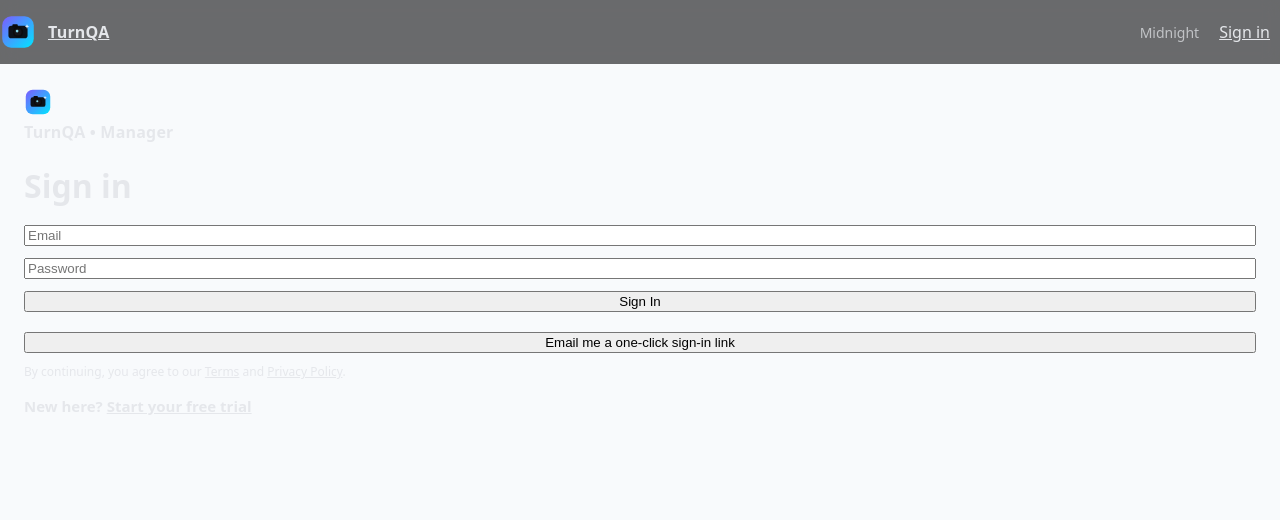
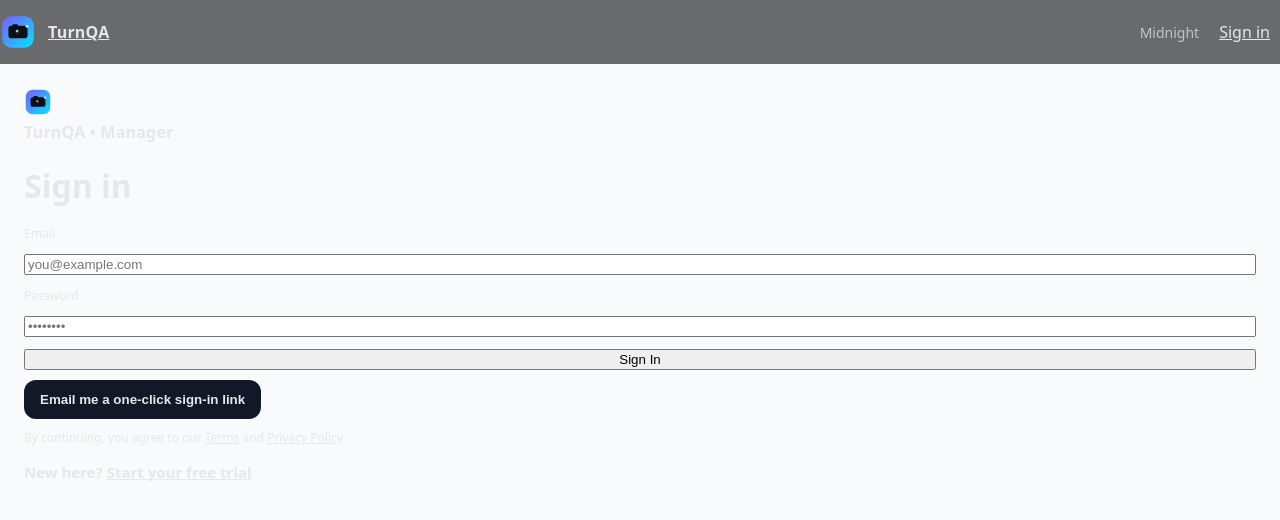
Before and after one commit to dmeadows001/turn-qa, a Next.js app: page /login in a window 1280 px wide. Shown: the top 520 px of the page. Built offline with nearby package versions, Linux system fonts and the light colour scheme; no server answers.

Commit message:
Update login.tsx

```diff
--- a/pages/login.tsx
+++ b/pages/login.tsx
@@ -1,73 +1,85 @@
-// pages/login.tsx
-import { useState } from 'react';
-import { supabaseBrowser } from '@/lib/supabaseBrowser';
+import { useMemo, useState } from 'react';
+import { useRouter } from 'next/router';
 import Link from 'next/link';
+import Image from 'next/image';
+import Header from '@/components/layout/Header';
 import Card from '@/components/ui/Card';
 import Input from '@/components/ui/Input';
 import { PrimaryButton } from '@/components/ui/Button';
-import Header from '@/components/layout/Header';
-import Image from 'next/image';
+import { supabaseBrowser } from '@/lib/supabaseBrowser';
 
 export default function Login() {
+  const router = useRouter();
+  const nextPath = useMemo(() => {
+    const qp = new URLSearchParams(typeof window !== 'undefined' ? window.location.search : '');
+    return qp.get('next') || '/dashboard';
+  }, []);
+
   const [email, setEmail] = useState('');
   const [password, setPassword] = useState('');
   const [msg, setMsg] = useState<string | null>(null);
   const [loading, setLoading] = useState(false);
-  const [magicSending, setMagicSending] = useState(false);
-
-  function appBase() {
-    return (
-      typeof window !== 'undefined'
-        ? window.location.origin
-        : (process.env.NEXT_PUBLIC_BASE_URL ||
-           process.env.NEXT_PUBLIC_APP_BASE_URL ||
-           'https://www.turnqa.com')
-    ).replace(/\/+$/, '');
-  }
 
   async function onSubmit(e: React.FormEvent) {
     e.preventDefault();
     setLoading(true);
     setMsg(null);
+    const supabase = supabaseBrowser();
+
     try {
-      const supabase = supabaseBrowser();
-      const { error } = await supabase.auth.signInWithPassword({ email, password });
-      if (error) throw error;
+      const { data, error } = await supabase.auth.signInWithPassword({ email, password });
 
-      // ensure profile + trial (safe if it already exists)
-      try { await fetch('/api/ensure-profile', { method: 'POST' }); } catch {}
-      window.location.href = '/dashboard';
+      if (error) {
+        // Surface the exact reason
+        console.error('[login] signIn error:', error);
+        // Common friendly messages
+        if (/email not confirmed/i.test(error.message)) {
+          setMsg('Your email is not confirmed. Please click the magic link we sent you, or use "Email me a one-click sign-in link" below.');
+        } else if (/invalid login credentials/i.test(error.message)) {
+          setMsg('Invalid email or password. Please try again.');
+        } else {
+          setMsg(error.message || 'Sign-in failed.');
+        }
+        return;
+      }
+
+      // Success: double-check we have a session then redirect
+      const { data: userRes } = await supabase.auth.getUser();
+      if (userRes?.user) {
+        window.location.href = nextPath; // hard redirect so middleware sees session
+      } else {
+        setMsg('Signed in, but could not load session. Please refresh or try again.');
+      }
     } catch (err: any) {
-      setMsg(err?.message || 'Sign-in failed');
+      console.error('[login] unexpected error:', err);
+      setMsg(err?.message || 'Unexpected error.');
     } finally {
       setLoading(false);
     }
   }
 
-  async function sendMagicLink(e: React.MouseEvent) {
+  async function sendMagic(e: React.MouseEvent) {
     e.preventDefault();
     setMsg(null);
+    const supabase = supabaseBrowser();
 
+    try {
       if (!email) {
-      setMsg('Enter your email first to receive a magic link.');
+        setMsg('Enter your email first, then click the link button.');
         return;
       }
-
-    setMagicSending(true);
-    try {
-      const supabase = supabaseBrowser();
+      const base = (typeof window !== 'undefined' ? window.location.origin : 'https://www.turnqa.com').replace(/\/+$/, '');
       const { error } = await supabase.auth.signInWithOtp({
         email,
         options: {
-    emailRedirectTo: `${appBase()}/auth/callback?next=/dashboard&email=${encodeURIComponent(email)}`
+          emailRedirectTo: `${base}/auth/callback?next=/dashboard&email=${encodeURIComponent(email)}`
         }
       });
       if (error) throw error;
-      setMsg('Check your email—click the link to finish sign-in.');
+      setMsg('We emailed you a one-click sign-in link.');
     } catch (err: any) {
+      console.error('[login] magic link error:', err);
       setMsg(err?.message || 'Could not send magic link.');
-    } finally {
-      setMagicSending(false);
     }
   }
 
@@ -93,40 +105,31 @@ export default function Login() {
           <h1 className="h1 accent" style={{ marginBottom: 18 }}>Sign in</h1>
 
           <form onSubmit={onSubmit} style={{ display: 'grid', gap: 12 }}>
-            <Input
-              placeholder="Email"
-              type="email"
-              value={email}
-              onChange={e => setEmail(e.target.value)}
-              required
-            />
-            <Input
-              placeholder="Password"
-              type="password"
-              value={password}
-              onChange={e => setPassword(e.target.value)}
-              required
-            />
+            <label htmlFor="email" className="hint" style={{ fontSize: 12 }}>Email</label>
+            <Input id="email" name="email" placeholder="you@example.com" type="email"
+              value={email} onChange={e => setEmail(e.target.value)} required />
+
+            <label htmlFor="password" className="hint" style={{ fontSize: 12 }}>Password</label>
+            <Input id="password" name="password" placeholder="••••••••" type="password"
+              value={password} onChange={e => setPassword(e.target.value)} required />
 
             <PrimaryButton disabled={loading}>
               {loading ? 'Signing in…' : 'Sign In'}
             </PrimaryButton>
 
-            {/* Magic link button (inline, under password sign-in) */}
+            {msg && <p style={{ color: '#fda4af', fontSize: 14 }}>{msg}</p>}
+          </form>
+
+          {/* Magic link helper */}
           <button
-              onClick={sendMagicLink}
+            onClick={sendMagic}
             className="btn"
-              style={{ marginTop: 8 }}
-              disabled={magicSending}
-              type="button"
+            style={{ marginTop: 10, padding: '12px 16px', borderRadius: 12, border: '1px solid var(--border)', background: '#111827', color: 'var(--text)', fontWeight: 600 }}
           >
-              {magicSending ? 'Sending link…' : 'Email me a one-click sign-in link'}
+            Email me a one-click sign-in link
           </button>
 
-            {msg && <p style={{ color: msg.includes('Check your email') ? '#22c55e' : '#fda4af', fontSize: 14 }}>{msg}</p>}
-          </form>
-
-          {/* Compact legal line */}
+          {/* Legal */}
           <p className="hint" style={{ marginTop: 10, fontSize: 12 }}>
             By continuing, you agree to our{' '}
             <Link href="/legal/terms" style={{ textDecoration: 'underline' }}>Terms</Link>
@@ -134,7 +137,7 @@ export default function Login() {
             <Link href="/legal/privacy" style={{ textDecoration: 'underline' }}>Privacy Policy</Link>.
           </p>
 
-          {/* Larger CTA */}
+          {/* CTA */}
           <p className="hint" style={{ marginTop: 16, fontSize: 15, fontWeight: 600 }}>
             New here?{' '}
             <Link href="/signup" style={{ textDecoration: 'underline', color: 'var(--text)' }}>
```
Lines whose indentation alone changed are shown as unchanged.
